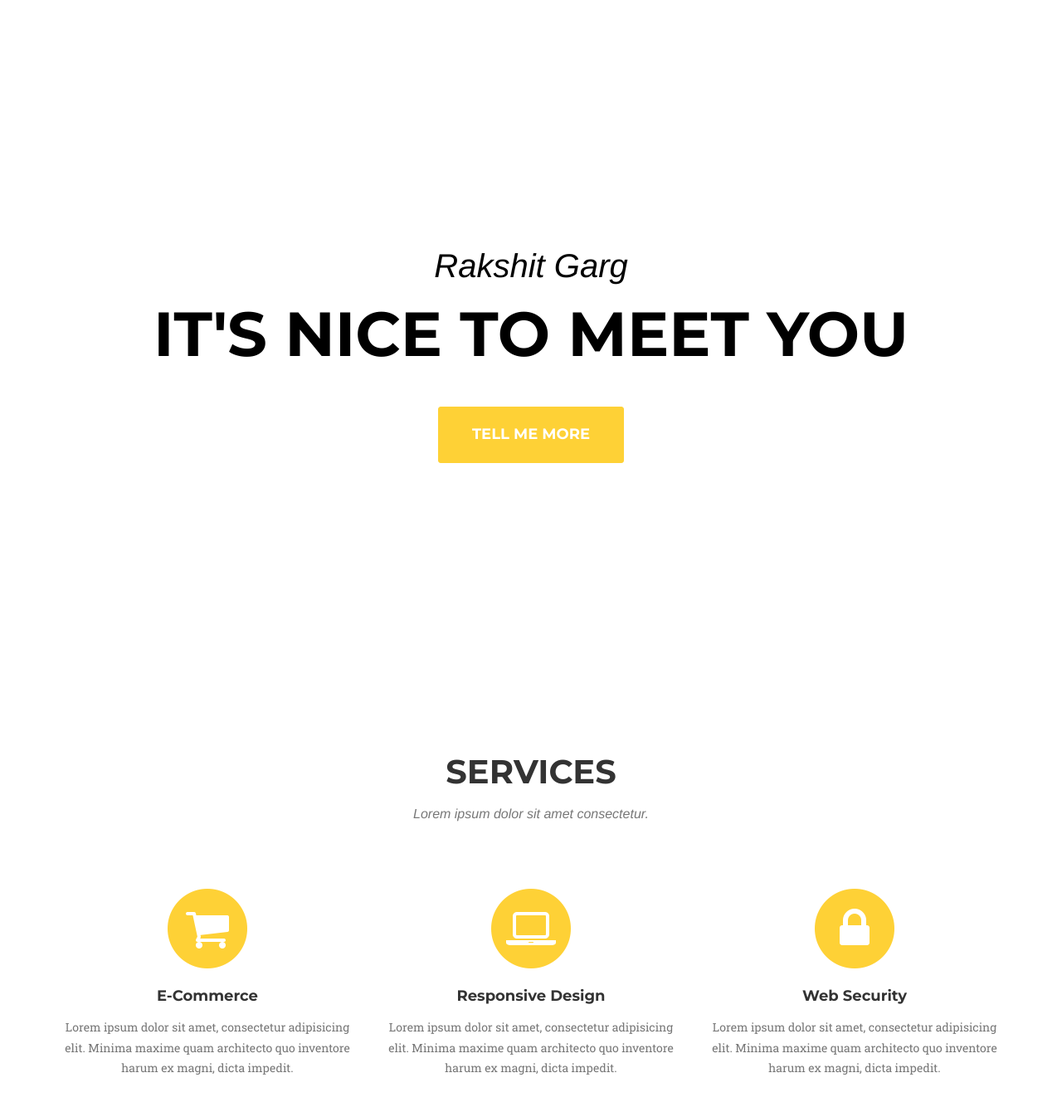
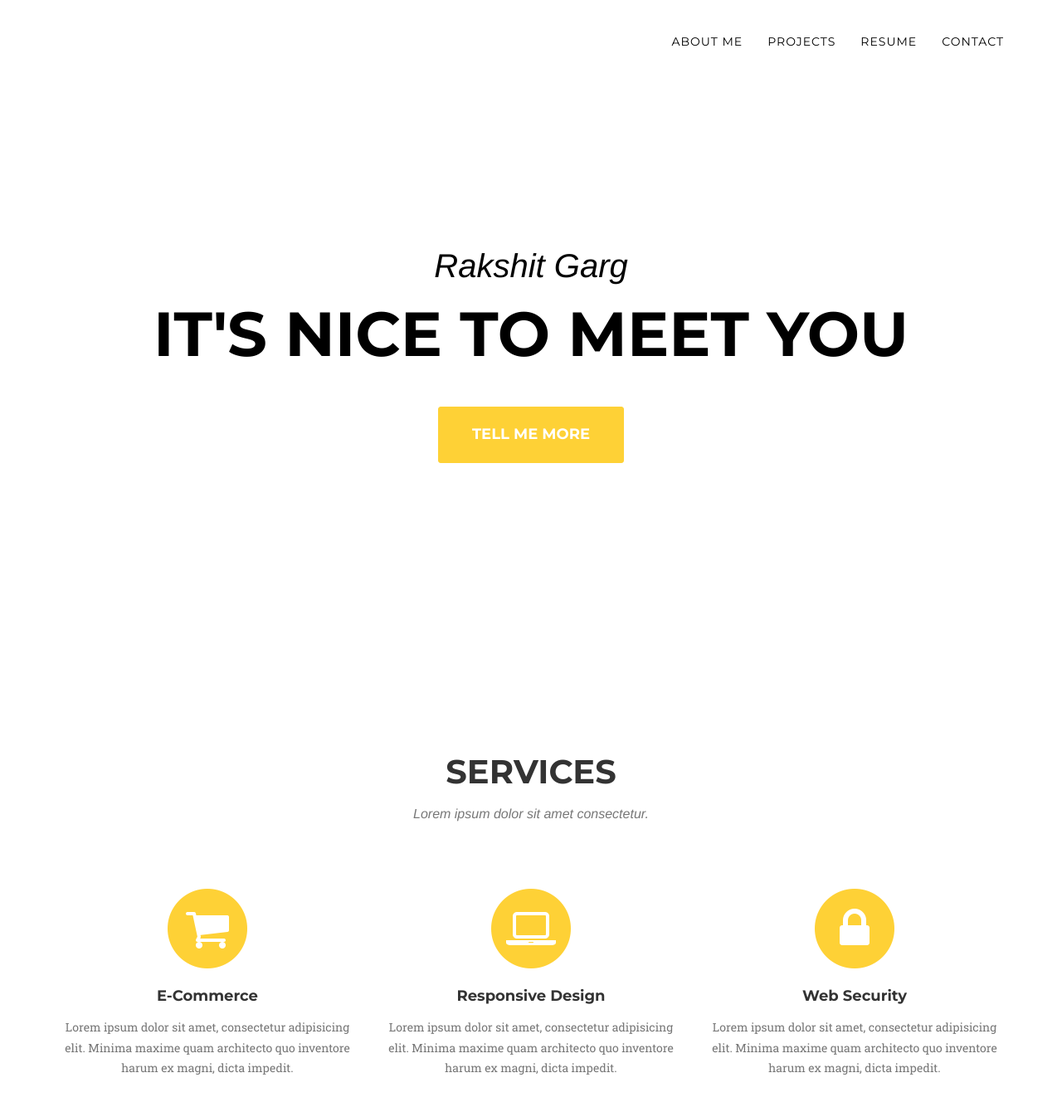
Before and after one commit to gargium/gargium.github.io, a Jekyll site: the page index.html, which Jekyll copies as it is, in a window 1280 px wide and 1400 px high. Shown: the top 1334 px of the window at 83% size. Built offline with Jekyll 4.4.1, drawn with Linux system fonts in a browser that asks for light colours; nearby versions of some CDN libraries; some web fonts are replaced.

Commit message:
change the navbar to black

```diff
--- a/css/agency.css
+++ b/css/agency.css
@@ -209,7 +209,7 @@ fieldset[disabled] .btn-xl.active {
     font-family: Montserrat,"Helvetica Neue",Helvetica,Arial,sans-serif;
     font-weight: 400;
     letter-spacing: 1px;
-    color: #fff;
+    color: #000;
 }
 
 .navbar-default .nav li a:hover,
@@ -220,13 +220,13 @@ fieldset[disabled] .btn-xl.active {
 
 .navbar-default .navbar-nav>.active>a {
     border-radius: 0;
-    color: #fff;
+    color: #000;
     background-color: #fed136;
 }
 
 .navbar-default .navbar-nav>.active>a:hover,
 .navbar-default .navbar-nav>.active>a:focus {
-    color: #fff;
+    color: #000;
     background-color: #fec503;
 }
 
```
